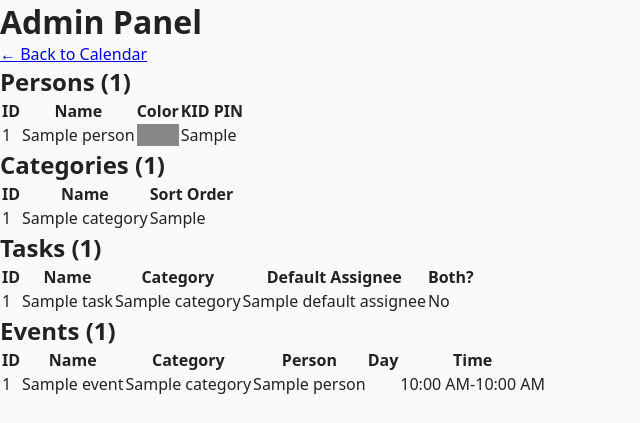
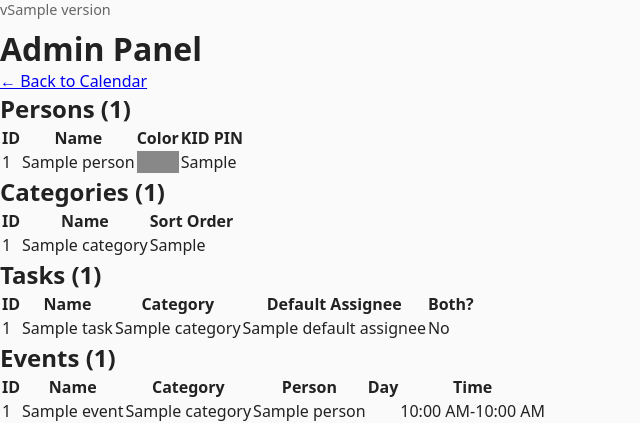
Before and after one commit to Abateman121/Family-Calendar, a FastAPI app: template app/templates/admin.html in a window 1280 px wide. Shown: the top 423 px of the page, without its empty margins (0-640 px from the left). Run offline with FastAPI, Linux system fonts and the light colour scheme; the template is opened without the code that fills it: most values are stand-ins (such as "Sample title", 1, 10 or a date in 2020); parts of the project's set-up code (start-up, migrations or seed data) failed here and were passed over.

Commit message:
Add version number display to all templates and update docker-compose for Unraid volume path

```diff
--- a/app/main.py
+++ b/app/main.py
@@ -9,6 +9,17 @@ from . import database, models
 
 app = FastAPI()
 templates = Jinja2Templates(directory="app/templates")
+
+# Read version from VERSION file
+BASE_DIR = os.path.dirname(os.path.abspath(__file__))
+VERSION_PATH = os.path.join(BASE_DIR, "..", "VERSION")
+with open(VERSION_PATH, "r") as f:
+    APP_VERSION = f.read().strip()
+
+def render_template(request: Request, template_name: str, context: dict):
+    """Render a template with the app version injected."""
+    context.setdefault("version", APP_VERSION)
+    return templates.TemplateResponse(template_name, {**context, "request": request})
 
 # Dependency
 def get_db():
@@ -79,10 +90,10 @@ async def week_view(
     for ev in events:
         events_by_day[ev.day_of_week].append(ev)
 
-    return templates.TemplateResponse(
+    return render_template(
+        request,
         "index.html",
         {
-            "request": request,
             "monday": monday,
             "week_dates": week_dates,
             "persons": persons,
@@ -102,9 +113,10 @@ async def person_selector(request: Request):
         persons = db.query(models.Person).filter(models.Person.kid_pin.isnot(None)).all()
     finally:
         db.close()
-    return templates.TemplateResponse(
+    return render_template(
+        request,
         "person.html",
-        {"request": request, "persons": persons}
+        {"persons": persons}
     )
 
 @app.post("/checkoff")
@@ -155,7 +167,7 @@ async def checkoff_task(
 
 @app.get("/login", response_class=HTMLResponse)
 async def login_form(request: Request):
-    return templates.TemplateResponse("login.html", {"request": request})
+    return render_template(request, "login.html", {})
 
 @app.post("/login")
 async def login_submit(parent_pin: str = Form(...), response: Response = None):
@@ -164,10 +176,10 @@ async def login_submit(parent_pin: str = Form(...), response: Response = None):
         response.set_cookie(key="parent_auth", value=PARENT_PIN, httponly=True)
         return response
     else:
-        return templates.TemplateResponse(
+        return render_template(
+            request,
             "login.html",
-            {"request": Request({"type": "http"}), "error": "Invalid PIN"},
-            status_code=status.HTTP_400_BAD_REQUEST
+            {"error": "Invalid PIN"},
         )
 
 @app.post("/select_person")
@@ -188,10 +200,10 @@ async def admin_panel(
     categories = db.query(models.Category).all()
     tasks = db.query(models.Task).all()
     events = db.query(models.Event).all()
-    return templates.TemplateResponse(
+    return render_template(
+        request,
         "admin.html",
         {
-            "request": request,
             "persons": persons,
             "categories": categories,
             "tasks": tasks,
--- a/app/static/style.css
+++ b/app/static/style.css
@@ -164,3 +164,9 @@ header h1 {
 .admin-link {
     background-color: #ff9800;
 }
+
+.version {
+    font-size: 0.9em;
+    color: #666;
+    margin-bottom: 8px;
+}
--- a/app/templates/admin.html
+++ b/app/templates/admin.html
@@ -6,6 +6,7 @@
     <link rel="stylesheet" href="/static/style.css">
 </head>
 <body>
+    <div class="version">v{{ version }}</div>
     <h1>Admin Panel</h1>
     <p><a href="/">← Back to Calendar</a></p>
 
--- a/app/templates/index.html
+++ b/app/templates/index.html
@@ -8,6 +8,7 @@
 </head>
 <body>
     <div class="container">
+        <div class="version">v{{ version }}</div>
         <header>
             <h1>Week of {{ monday.strftime('%b %d, %Y') }}</h1>
             <div class="user-select">
--- a/app/templates/login.html
+++ b/app/templates/login.html
@@ -6,6 +6,7 @@
     <link rel="stylesheet" href="/static/style.css">
 </head>
 <body>
+    <div class="version">v{{ version }}</div>
     <div class="login-container">
         <h2>Parent Login</h2>
         {% if error %}
--- a/app/templates/person.html
+++ b/app/templates/person.html
@@ -5,6 +5,7 @@
     <title>Select User</title>
 </head>
 <body>
+    <div class="version">v{{ version }}</div>
     <h2>Select User</h2>
     <form method="post" action="/select_person">
         {% for p in persons %}
--- a/docker-compose.yml
+++ b/docker-compose.yml
@@ -1,6 +1,6 @@
 services:
   family-calendar:
-    image: ghcr.io/abateman121/family-calendar:v0.0.1
+    image: ghcr.io/abateman121/family-calendar:v0.0.3
     container_name: family-calendar
     restart: unless-stopped
     ports:
```
Also changed, not shown: 1 other file.
